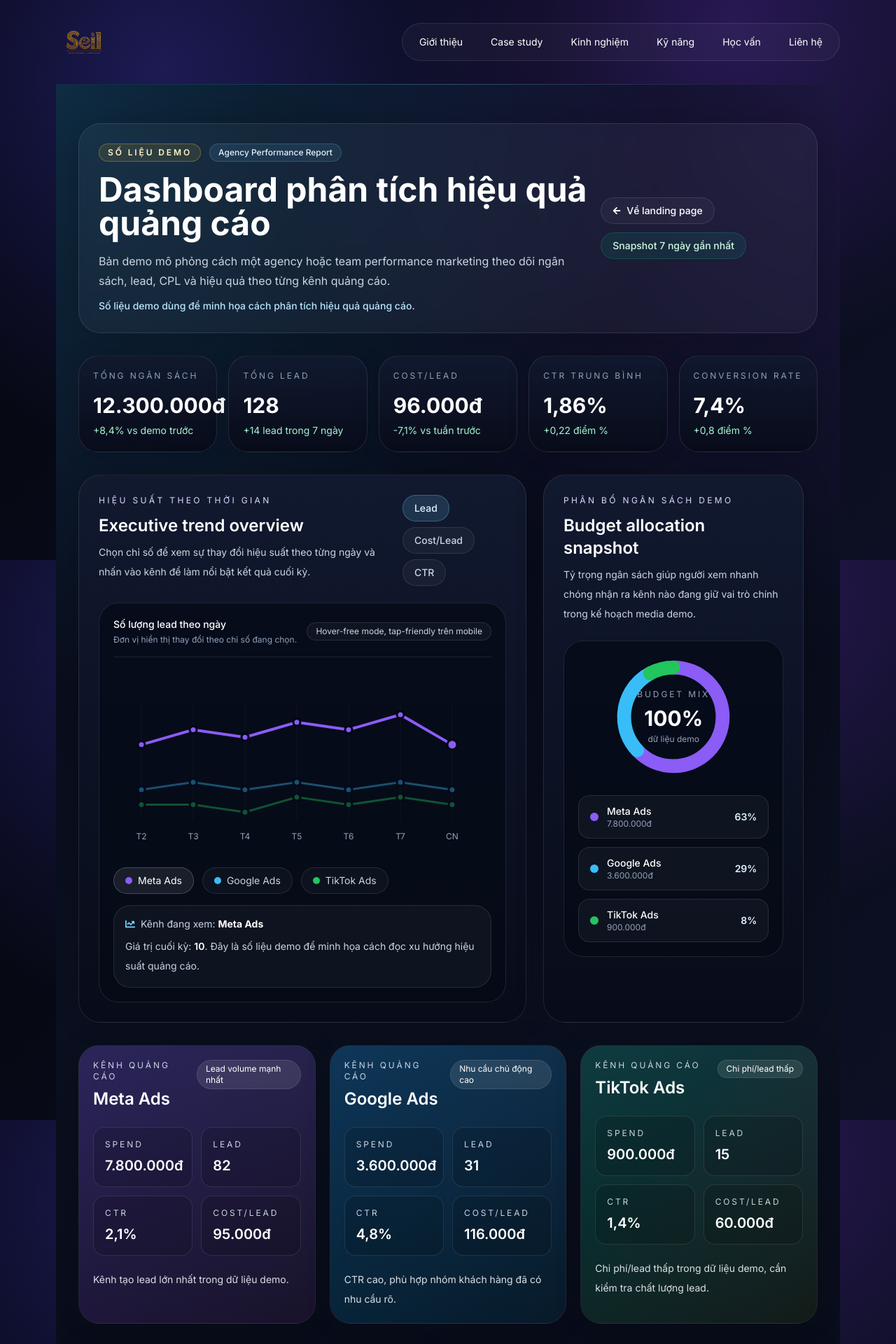
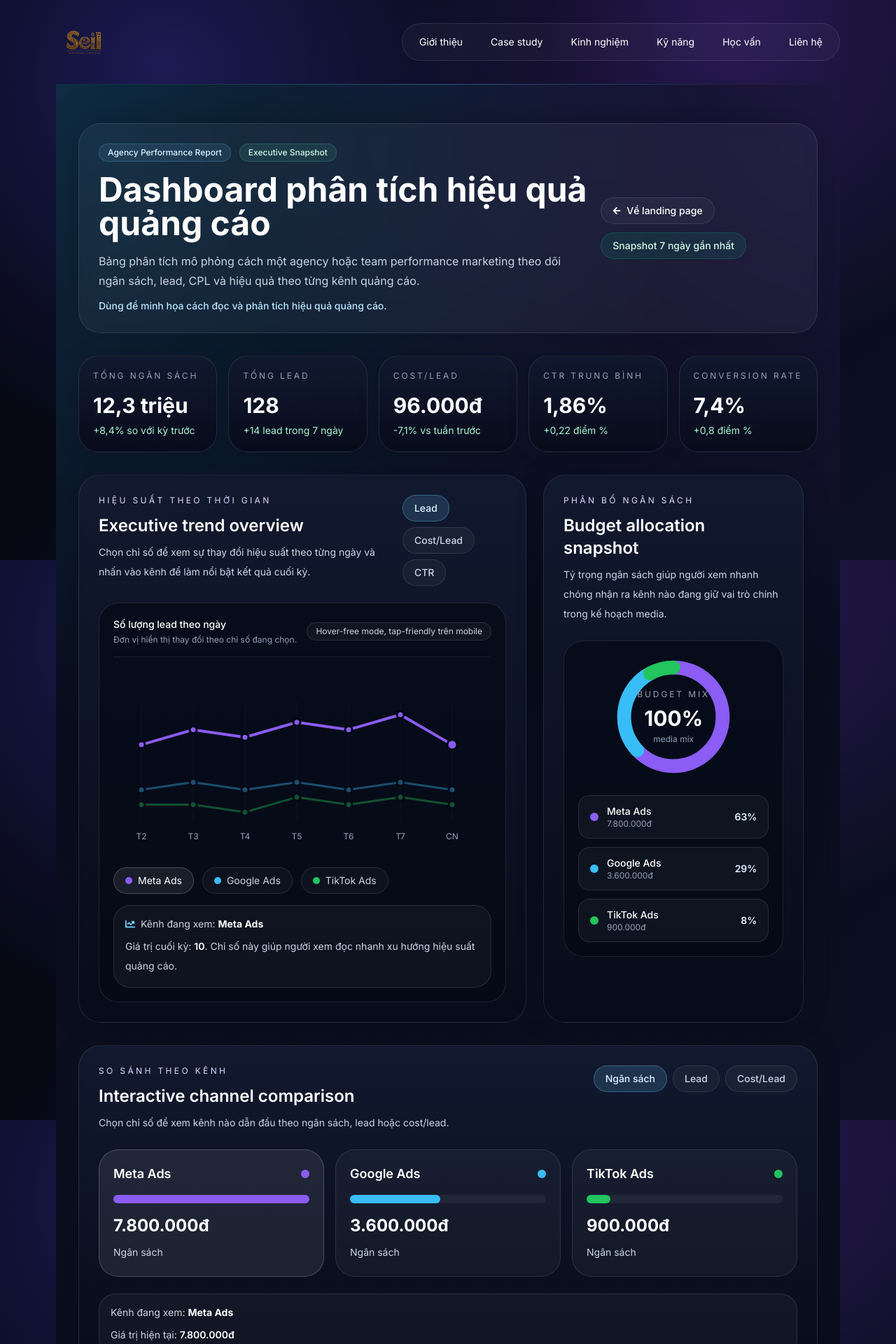
Before and after one commit to namcnsh/nguyen-hoang-nam-cv, a Next.js app: page /dashboard-demo in a window 1280 px wide. Shown: the top 1920 px of the page at 70% size. Built offline with nearby package versions, Linux system fonts and the light colour scheme.

Commit message:
feat: refine dashboard analytics page

```diff
--- a/app/components/dashboard-demo-page/index.jsx
+++ b/app/components/dashboard-demo-page/index.jsx
@@ -9,9 +9,14 @@
   { key: "cpl", label: "Cost/Lead", suffix: "đ", description: "Chi phí tạo lead theo ngày" },
   { key: "ctr", label: "CTR", suffix: "%", description: "Tỷ lệ nhấp theo ngày" }
 ];
+const comparisonOptions = [
+  { key: "spend", label: "Ngân sách", description: "So sánh ngân sách theo kênh" },
+  { key: "leads", label: "Lead", description: "So sánh số lead theo kênh" },
+  { key: "cpl", label: "Cost/Lead", description: "So sánh chi phí/lead theo kênh" }
+];
 
 const dashboardSummary = [
-  { label: "Tổng ngân sách", value: "12.300.000đ", note: "+8,4% vs demo trước" },
+  { label: "Tổng ngân sách", value: "12,3 triệu", note: "+8,4% so với kỳ trước" },
   { label: "Tổng lead", value: "128", note: "+14 lead trong 7 ngày" },
   { label: "Cost/Lead", value: "96.000đ", note: "-7,1% vs tuần trước" },
   { label: "CTR trung bình", value: "1,86%", note: "+0,22 điểm %" },
@@ -23,6 +28,11 @@
   { name: "Google Ads", share: 29, amount: "3.600.000đ", color: "#38bdf8" },
   { name: "TikTok Ads", share: 8, amount: "900.000đ", color: "#22c55e" }
 ];
+const channelComparison = [
+  { name: "Meta Ads", color: "#8b5cf6", spend: 7800000, leads: 82, cpl: 95000 },
+  { name: "Google Ads", color: "#38bdf8", spend: 3600000, leads: 31, cpl: 116000 },
+  { name: "TikTok Ads", color: "#22c55e", spend: 900000, leads: 15, cpl: 60000 }
+];
 
 const channelCards = [
   {
@@ -33,7 +43,7 @@
     ctr: "2,1%",
     cpl: "95.000đ",
     quality: "Lead volume mạnh nhất",
-    note: "Kênh tạo lead lớn nhất trong dữ liệu demo."
+    note: "Kênh tạo lead lớn nhất trong bảng phân tích."
   },
   {
     name: "Google Ads",
@@ -53,14 +63,14 @@
     ctr: "1,4%",
     cpl: "60.000đ",
     quality: "Chi phí/lead thấp",
-    note: "Chi phí/lead thấp trong dữ liệu demo, cần kiểm tra chất lượng lead."
+    note: "Chi phí/lead thấp trong bảng phân tích, cần kiểm tra chất lượng lead."
   }
 ];
 
 const insights = [
   {
     title: "Điểm sáng",
-    description: "Meta Ads đang đóng vai trò kênh giữ nhịp volume lead, phù hợp để duy trì độ phủ cho chiến dịch demo."
+    description: "Meta Ads đang đóng vai trò kênh giữ nhịp volume lead, phù hợp để duy trì độ phủ cho chiến dịch."
   },
   {
     title: "Điểm cần lưu ý",
@@ -68,14 +78,14 @@
   },
   {
     title: "Cơ hội test",
-    description: "TikTok Ads có CPL thấp trong dữ liệu demo; có thể test thêm creative ngắn để xem khả năng mở rộng."
+    description: "TikTok Ads có CPL thấp trong bảng phân tích; có thể test thêm creative ngắn để xem khả năng mở rộng."
   }
 ];
 
 const nextActions = [
   "Giữ ngân sách nền cho Meta Ads nếu chất lượng lead tiếp tục ổn định.",
   "Rà soát truy vấn tìm kiếm và cải thiện thông điệp landing page cho Google Ads.",
-  "Tạo thêm 2-3 biến thể creative ngắn cho TikTok Ads trước khi tăng ngân sách demo."
+  "Tạo thêm 2-3 biến thể creative ngắn cho TikTok Ads trước khi tăng ngân sách."
 ];
 
 const performanceSeries = {
@@ -149,6 +159,8 @@
 function DashboardDemoPageContent() {
   const [activeMetric, setActiveMetric] = useState("leads");
   const [activeChannel, setActiveChannel] = useState("MetaAds");
+  const [activeComparisonMetric, setActiveComparisonMetric] = useState("spend");
+  const [activeComparisonChannel, setActiveComparisonChannel] = useState("Meta Ads");
 
   const metricData = performanceSeries[activeMetric];
 
@@ -168,6 +180,8 @@
   const activePoint = metricData.rows[metricData.rows.length - 1];
   const activeChannelLabel = channelConfig[activeChannel].label;
   const activeValue = activePoint[activeChannel];
+  const comparisonMaxValue = Math.max(...channelComparison.map((item) => item[activeComparisonMetric]));
+  const activeComparisonData = channelComparison.find((item) => item.name === activeComparisonChannel) ?? channelComparison[0];
 
   const donutSegments = useMemo(() => {
     const radius = 64;
@@ -198,21 +212,21 @@
         <div className="flex flex-col gap-4 rounded-[2rem] border border-white/10 bg-white/[0.04] p-5 shadow-[0_0_60px_rgba(0,0,0,0.24)] backdrop-blur xl:flex-row xl:items-center xl:justify-between xl:p-7">
           <div className="max-w-3xl">
             <div className="flex flex-wrap items-center gap-3">
-              <span className="rounded-full border border-amber-300/30 bg-amber-300/10 px-3 py-1 text-xs font-semibold uppercase tracking-[0.24em] text-amber-100">
-                Số liệu demo
-              </span>
               <span className="rounded-full border border-sky-300/20 bg-sky-300/10 px-3 py-1 text-xs font-medium text-sky-100">
                 Agency Performance Report
+              </span>
+              <span className="rounded-full border border-emerald-300/20 bg-emerald-300/10 px-3 py-1 text-xs font-medium text-emerald-100">
+                Executive Snapshot
               </span>
             </div>
             <h1 className="mt-4 text-3xl font-bold text-white md:text-5xl">
               Dashboard phân tích hiệu quả quảng cáo
             </h1>
             <p className="mt-4 max-w-2xl text-sm leading-7 text-slate-300 md:text-base">
-              Bản demo mô phỏng cách một agency hoặc team performance marketing theo dõi ngân sách, lead, CPL và hiệu quả theo từng kênh quảng cáo.
+              Bảng phân tích mô phỏng cách một agency hoặc team performance marketing theo dõi ngân sách, lead, CPL và hiệu quả theo từng kênh quảng cáo.
             </p>
             <p className="mt-3 text-sm font-medium text-sky-200">
-              Số liệu demo dùng để minh họa cách phân tích hiệu quả quảng cáo.
+              Dùng để minh họa cách đọc và phân tích hiệu quả quảng cáo.
             </p>
           </div>
 
@@ -275,7 +289,7 @@
               </div>
 
               <div className="mt-6 overflow-x-auto">
-                <svg viewBox="0 0 540 260" className="h-[260px] min-w-[540px] w-full" role="img" aria-label="Biểu đồ hiệu suất theo ngày của các kênh quảng cáo trong dữ liệu demo">
+                <svg viewBox="0 0 540 260" className="h-[260px] min-w-[540px] w-full" role="img" aria-label="Biểu đồ hiệu suất theo ngày của các kênh quảng cáo">
                   <defs>
                     <linearGradient id="chart-grid" x1="0" x2="0" y1="0" y2="1">
                       <stop offset="0%" stopColor="rgba(255,255,255,0.14)" />
@@ -338,16 +352,16 @@
                   <span>Kênh đang xem: <strong className="text-white">{activeChannelLabel}</strong></span>
                 </div>
                 <p className="mt-2 text-sm leading-7 text-slate-300">
-                  Giá trị cuối kỳ: <span className="font-semibold text-white">{formatMetricValue(activeMetric, activeValue)}</span>. Đây là số liệu demo để minh họa cách đọc xu hướng hiệu suất quảng cáo.
+                  Giá trị cuối kỳ: <span className="font-semibold text-white">{formatMetricValue(activeMetric, activeValue)}</span>. Chỉ số này giúp người xem đọc nhanh xu hướng hiệu suất quảng cáo.
                 </p>
               </div>
             </div>
           </section>
 
           <section className="rounded-[2rem] border border-white/10 bg-[linear-gradient(180deg,rgba(18,26,48,0.96)_0%,rgba(8,12,26,0.98)_100%)] p-5 shadow-[0_0_40px_rgba(0,0,0,0.20)] lg:p-7">
-            <p className="text-xs uppercase tracking-[0.28em] text-violet-200">Phân bổ ngân sách demo</p>
+            <p className="text-xs uppercase tracking-[0.28em] text-violet-200">Phân bổ ngân sách</p>
             <h2 className="mt-3 text-2xl font-semibold text-white">Budget allocation snapshot</h2>
-            <p className="mt-2 text-sm leading-7 text-slate-300">Tỷ trọng ngân sách giúp người xem nhanh chóng nhận ra kênh nào đang giữ vai trò chính trong kế hoạch media demo.</p>
+            <p className="mt-2 text-sm leading-7 text-slate-300">Tỷ trọng ngân sách giúp người xem nhanh chóng nhận ra kênh nào đang giữ vai trò chính trong kế hoạch media.</p>
 
             <div className="mt-6 flex flex-col items-center gap-6 rounded-[1.75rem] border border-white/10 bg-[#060b17]/80 p-5">
               <div className="relative flex h-44 w-44 items-center justify-center">
@@ -371,7 +385,7 @@
                 <div className="absolute text-center">
                   <p className="text-xs uppercase tracking-[0.24em] text-slate-400">Budget Mix</p>
                   <p className="mt-2 text-3xl font-bold text-white">100%</p>
-                  <p className="mt-1 text-xs text-slate-400">dữ liệu demo</p>
+                  <p className="mt-1 text-xs text-slate-400">media mix</p>
                 </div>
               </div>
 
@@ -393,51 +407,75 @@
           </section>
         </div>
 
-        <section className="grid gap-5 lg:grid-cols-3">
-          {channelCards.map((channel) => (
-            <article key={channel.name} className="relative overflow-hidden rounded-[1.85rem] border border-white/10 bg-[linear-gradient(180deg,rgba(18,26,48,0.96)_0%,rgba(8,12,26,0.98)_100%)] p-5 shadow-[0_0_35px_rgba(0,0,0,0.18)]">
-              <div className={`absolute inset-0 bg-gradient-to-br ${channel.accent} opacity-70`} />
-              <div className="relative">
-                <div className="flex items-start justify-between gap-3">
-                  <div>
-                    <p className="text-xs uppercase tracking-[0.24em] text-slate-300">Kênh quảng cáo</p>
-                    <h3 className="mt-2 text-2xl font-semibold text-white">{channel.name}</h3>
+        <section className="rounded-[2rem] border border-white/10 bg-[linear-gradient(180deg,rgba(18,26,48,0.96)_0%,rgba(8,12,26,0.98)_100%)] p-5 shadow-[0_0_40px_rgba(0,0,0,0.20)] lg:p-7">
+          <div className="flex flex-col gap-4 lg:flex-row lg:items-start lg:justify-between">
+            <div>
+              <p className="text-xs uppercase tracking-[0.28em] text-violet-200">So sánh theo kênh</p>
+              <h2 className="mt-3 text-2xl font-semibold text-white">Interactive channel comparison</h2>
+              <p className="mt-2 text-sm leading-7 text-slate-300">Chọn chỉ số để xem kênh nào dẫn đầu theo ngân sách, lead hoặc cost/lead.</p>
+            </div>
+            <div className="flex flex-wrap gap-2">
+              {comparisonOptions.map((metric) => {
+                const isActive = metric.key === activeComparisonMetric;
+
+                return (
+                  <button
+                    key={metric.key}
+                    type="button"
+                    onClick={() => setActiveComparisonMetric(metric.key)}
+                    className={`rounded-full px-4 py-2 text-sm font-medium transition focus-visible:outline-none focus-visible:ring-2 focus-visible:ring-sky-400/50 ${isActive ? "border border-sky-300/30 bg-sky-300/15 text-sky-100" : "border border-white/10 bg-white/[0.04] text-slate-300 hover:text-white"}`}
+                  >
+                    {metric.label}
+                  </button>
+                );
+              })}
+            </div>
+          </div>
+
+          <div className="mt-6 grid gap-4 xl:grid-cols-3">
+            {channelComparison.map((item) => {
+              const isActive = item.name === activeComparisonChannel;
+              const displayValue = item[activeComparisonMetric];
+              const maxValue = comparisonMaxValue || 1;
+              const widthPercent = Math.max(10, Math.round((displayValue / maxValue) * 100));
+
+              return (
+                <button key={item.name} type="button" onClick={() => setActiveComparisonChannel(item.name)} className={`text-left rounded-[1.75rem] border p-5 transition focus-visible:outline-none focus-visible:ring-2 focus-visible:ring-sky-400/50 ${isActive ? "border-white/20 bg-white/[0.08]" : "border-white/10 bg-white/[0.04] hover:bg-white/[0.06]"}`}>
+                  <div className="flex items-center justify-between gap-3">
+                    <h3 className="text-lg font-semibold text-white">{item.name}</h3>
+                    <span className="h-3 w-3 rounded-full" style={{ backgroundColor: item.color }} />
                   </div>
-                  <span className="rounded-full border border-white/10 bg-white/10 px-3 py-1 text-xs text-white">
-                    {channel.quality}
-                  </span>
-                </div>
+                  <div className="mt-4 h-3 rounded-full bg-white/5">
+                    <div className="h-full rounded-full transition-all duration-300" style={{ width: `${widthPercent}%`, backgroundColor: item.color }} />
+                  </div>
+                  <p className="mt-4 text-2xl font-bold text-white">
+                    {activeComparisonMetric === "spend"
+                      ? `${new Intl.NumberFormat("vi-VN").format(displayValue)}đ`
+                      : displayValue}
+                  </p>
+                  <p className="mt-2 text-sm leading-7 text-slate-300">
+                    {activeComparisonMetric === "spend" ? "Ngân sách" : activeComparisonMetric === "leads" ? "Lead" : "Cost/Lead"}
+                  </p>
+                </button>
+              );
+            })}
+          </div>
 
-                <div className="mt-6 grid grid-cols-2 gap-3">
-                  <div className="rounded-2xl border border-white/10 bg-black/15 p-4">
-                    <p className="text-xs uppercase tracking-[0.24em] text-slate-300">Spend</p>
-                    <p className="mt-2 text-xl font-semibold text-white">{channel.spend}</p>
-                  </div>
-                  <div className="rounded-2xl border border-white/10 bg-black/15 p-4">
-                    <p className="text-xs uppercase tracking-[0.24em] text-slate-300">Lead</p>
-                    <p className="mt-2 text-xl font-semibold text-white">{channel.leads}</p>
-                  </div>
-                  <div className="rounded-2xl border border-white/10 bg-black/15 p-4">
-                    <p className="text-xs uppercase tracking-[0.24em] text-slate-300">CTR</p>
-                    <p className="mt-2 text-xl font-semibold text-white">{channel.ctr}</p>
-                  </div>
-                  <div className="rounded-2xl border border-white/10 bg-black/15 p-4">
-                    <p className="text-xs uppercase tracking-[0.24em] text-slate-300">Cost/Lead</p>
-                    <p className="mt-2 text-xl font-semibold text-white">{channel.cpl}</p>
-                  </div>
-                </div>
-
-                <p className="mt-5 text-sm leading-7 text-slate-100/90">{channel.note}</p>
-              </div>
-            </article>
-          ))}
+          <div className="mt-6 rounded-[1.5rem] border border-white/10 bg-white/[0.04] p-4">
+            <p className="text-sm text-slate-300">
+              Kênh đang xem: <strong className="text-white">{activeComparisonChannel}</strong>
+            </p>
+            <p className="mt-2 text-sm leading-7 text-slate-300">
+              Giá trị hiện tại: <span className="font-semibold text-white">{activeComparisonMetric === "spend" ? `${new Intl.NumberFormat("vi-VN").format(activeComparisonData[activeComparisonMetric])}đ` : activeComparisonData[activeComparisonMetric]}</span>
+            </p>
+          </div>
         </section>
 
-        <section className="grid gap-6 xl:grid-cols-[0.95fr_1.05fr]">
+        <section className="grid gap-5 lg:grid-cols-3">
           <div className="rounded-[2rem] border border-white/10 bg-[linear-gradient(180deg,rgba(18,26,48,0.96)_0%,rgba(8,12,26,0.98)_100%)] p-5 shadow-[0_0_40px_rgba(0,0,0,0.20)] lg:p-7">
             <p className="text-xs uppercase tracking-[0.28em] text-violet-200">Mục tiêu & nhận xét</p>
             <h2 className="mt-3 text-2xl font-semibold text-white">Executive commentary</h2>
-            <p className="mt-4 text-sm leading-7 text-slate-300">Mục tiêu demo: theo dõi hiệu quả theo kênh, so sánh chi phí tạo lead và xác định hướng tối ưu ngân sách.</p>
+            <p className="mt-4 text-sm leading-7 text-slate-300">Mục tiêu: theo dõi hiệu quả theo kênh, so sánh chi phí tạo lead và xác định hướng tối ưu ngân sách.</p>
 
             <div className="mt-6 space-y-4">
               {insights.map((item) => (
--- a/app/dashboard-demo/page.js
+++ b/app/dashboard-demo/page.js
@@ -1,8 +1,8 @@
 import DashboardDemoPageContent from "../components/dashboard-demo-page";
 
 export const metadata = {
-  title: "Dashboard Demo - Nguyễn Hoàng Nam",
-  description: "Dashboard demo minh họa cách phân tích hiệu quả quảng cáo theo kênh, lead, CPL và CTR."
+  title: "Dashboard phân tích quảng cáo - Nguyễn Hoàng Nam",
+  description: "Dashboard minh họa cách phân tích hiệu quả quảng cáo theo kênh, lead, CPL và CTR."
 };
 
 export default function DashboardDemoPage() {
```
